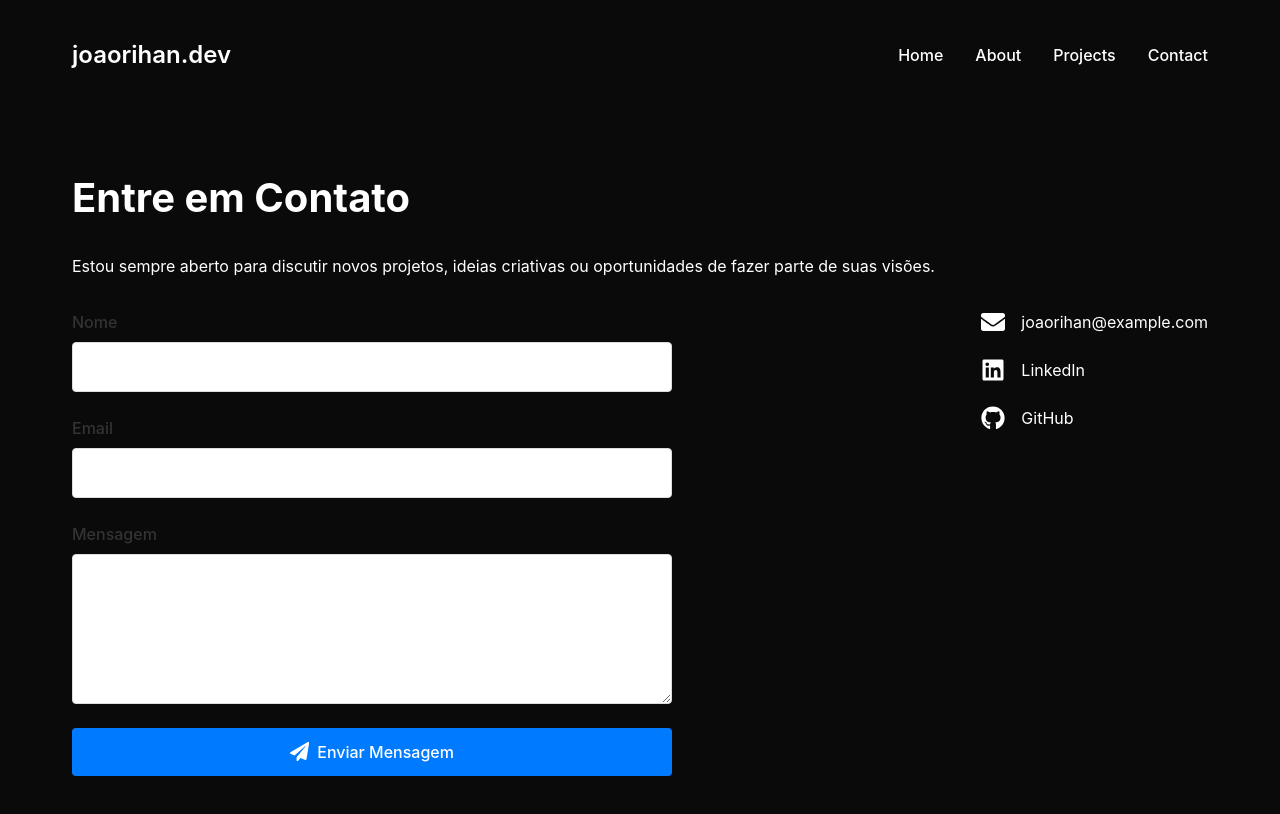
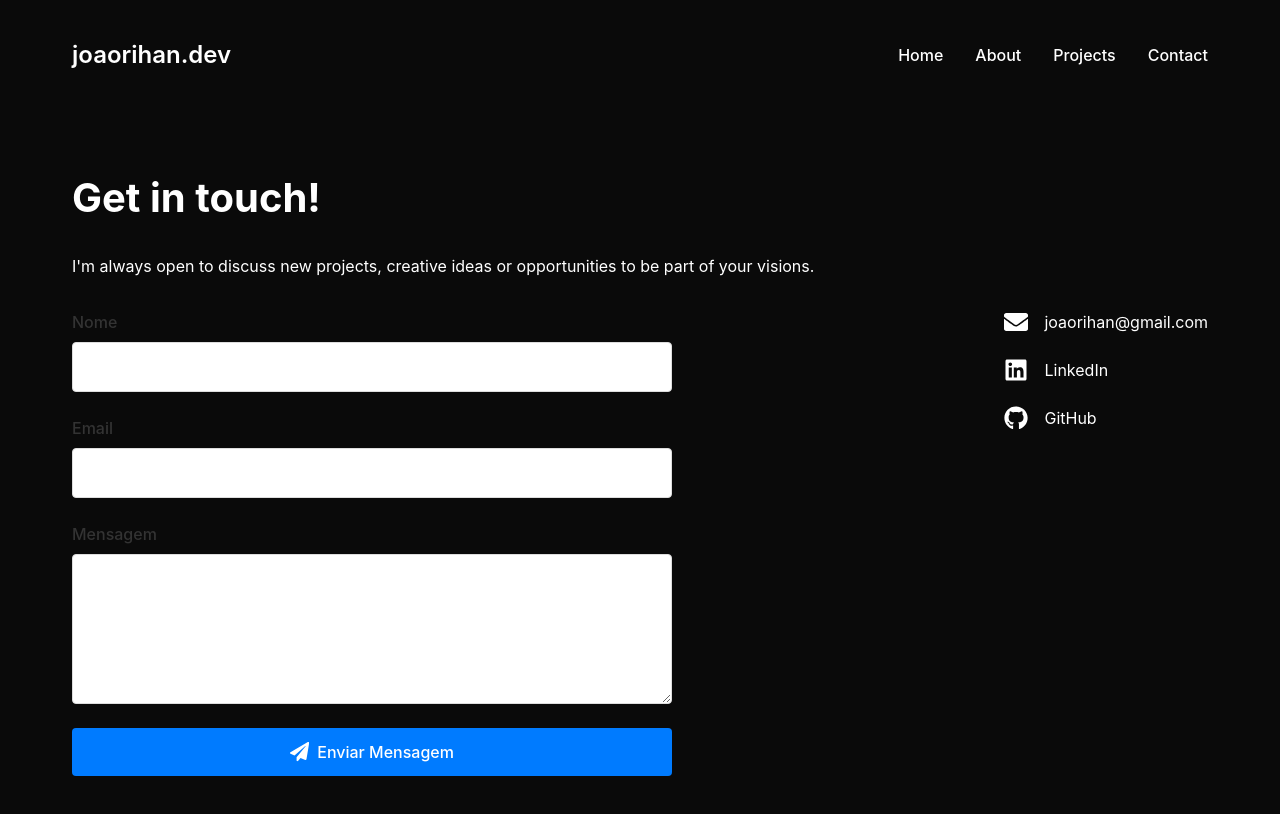
Before and after one commit to joaorihan/portfolio, a React (Create React App) app in the folder frontend/: page /contact in a window 1280 px wide. Shown: the top 814 px of the page. Built offline with nearby package versions, Linux system fonts and the light colour scheme.

Commit message:
feat: clean app.js

```diff
--- a/frontend/src/App.js
+++ b/frontend/src/App.js
@@ -1,4 +1,4 @@
-import React, { useState, useEffect } from "react";
+import React from "react";
 import { BrowserRouter as Router, Routes, Route } from "react-router-dom";
 import 'bootstrap/dist/css/bootstrap.min.css';
 import "./App.css";
@@ -13,46 +13,14 @@ import PostDetail from "./components/PostDetail";
 import CreatePost from "./components/CreatePost";
 
 function App() {
-  // Check local storage for theme preference
-  const [darkMode, setDarkMode] = useState(
-    localStorage.getItem("theme") === "dark"
-  );
-
-  // Toggle dark mode and save preference
-  const toggleDarkMode = () => {
-    setDarkMode((prevMode) => {
-      const newMode = !prevMode;
-      localStorage.setItem("theme", newMode ? "dark" : "light");
-      return newMode;
-    });
-  };
-
-  // Apply theme class to body
-  useEffect(() => {
-    document.body.className = darkMode ? "dark" : "light";
-  }, [darkMode]);
-
   return (
     <Router>
       <Routes>
-        <Route
-          path="/"
-          element={<Home darkMode={darkMode} toggleDarkMode={toggleDarkMode} />}
-        />
-        <Route
-          path="/projects"
-          element={<Projects darkMode={darkMode} toggleDarkMode={toggleDarkMode} />}
-        />
-        <Route
-          path="/about"
-          element={<About darkMode={darkMode} toggleDarkMode={toggleDarkMode} />}
-        />
-        <Route
-          path="/contact"
-          element={<Contact darkMode={darkMode} toggleDarkMode={toggleDarkMode} />}
-        />
+        <Route path="/" element={<Home />} />
+        <Route path="/projects" element={<Projects />} />
+        <Route path="/about" element={<About />} />
+        <Route path="/contact" element={<Contact />} />
         <Route path="/posts" element={<PostList />} />
-
         <Route path="/create" element={<CreatePost />} />
       </Routes>
     </Router>
--- a/frontend/src/pages/Contact.js
+++ b/frontend/src/pages/Contact.js
@@ -9,9 +9,9 @@ function Contact() {
       <Header />
 
       <main className="content-section">
-        <h1 className="section-title">Entre em Contato</h1>
+        <h1 className="section-title">Get in touch!</h1>
         <p className="section-description">
-          Estou sempre aberto para discutir novos projetos, ideias criativas ou oportunidades de fazer parte de suas visões.
+          I'm always open to discuss new projects, creative ideas or opportunities to be part of your visions.
         </p>
 
         <div className="contact-container">
@@ -21,13 +21,13 @@ function Contact() {
 
           <div className="contact-methods">
             <a
-              href="mailto:joaorihan@example.com"
+              href="mailto:joaorihan@gmail.com"
               className="contact-method"
               target="_blank"
               rel="noopener noreferrer"
             >
               <FaEnvelope className="contact-icon" />
-              <span>joaorihan@example.com</span>
+              <span>joaorihan@gmail.com</span>
             </a>
 
             <a
```
